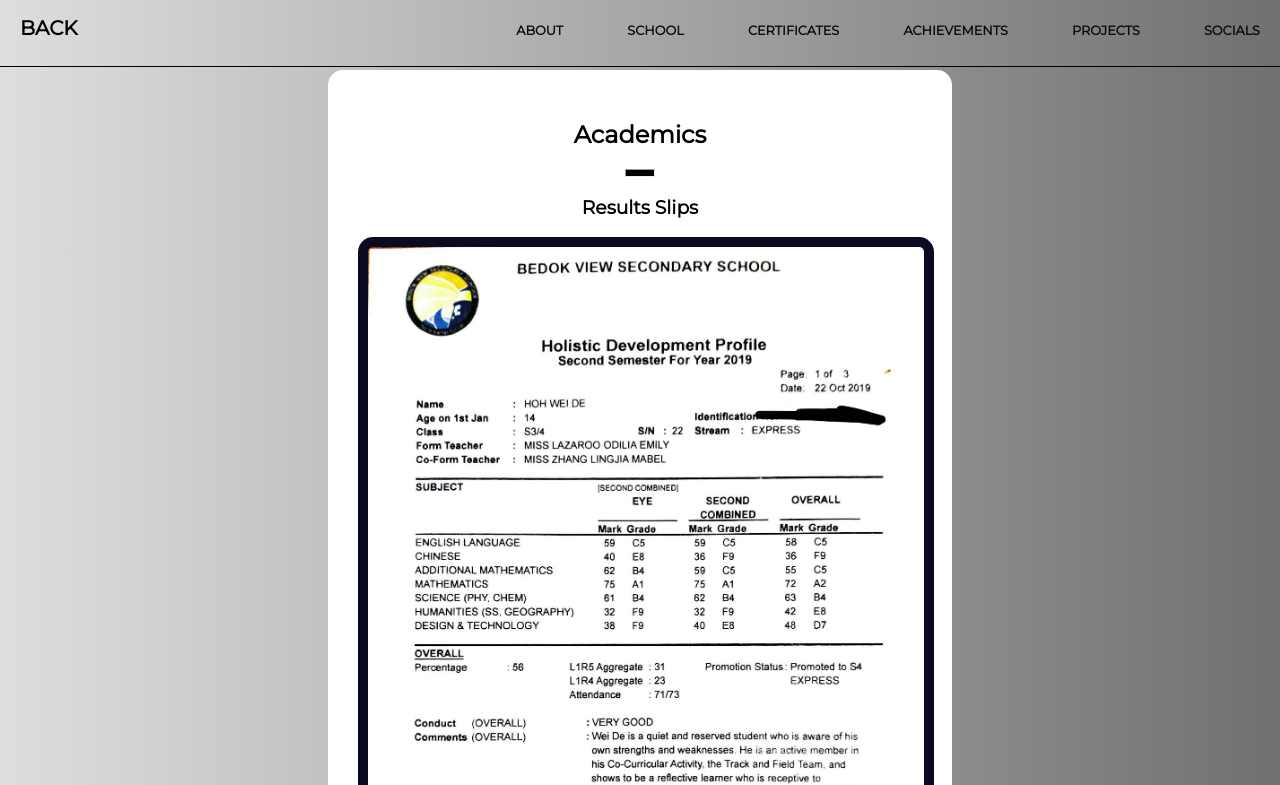
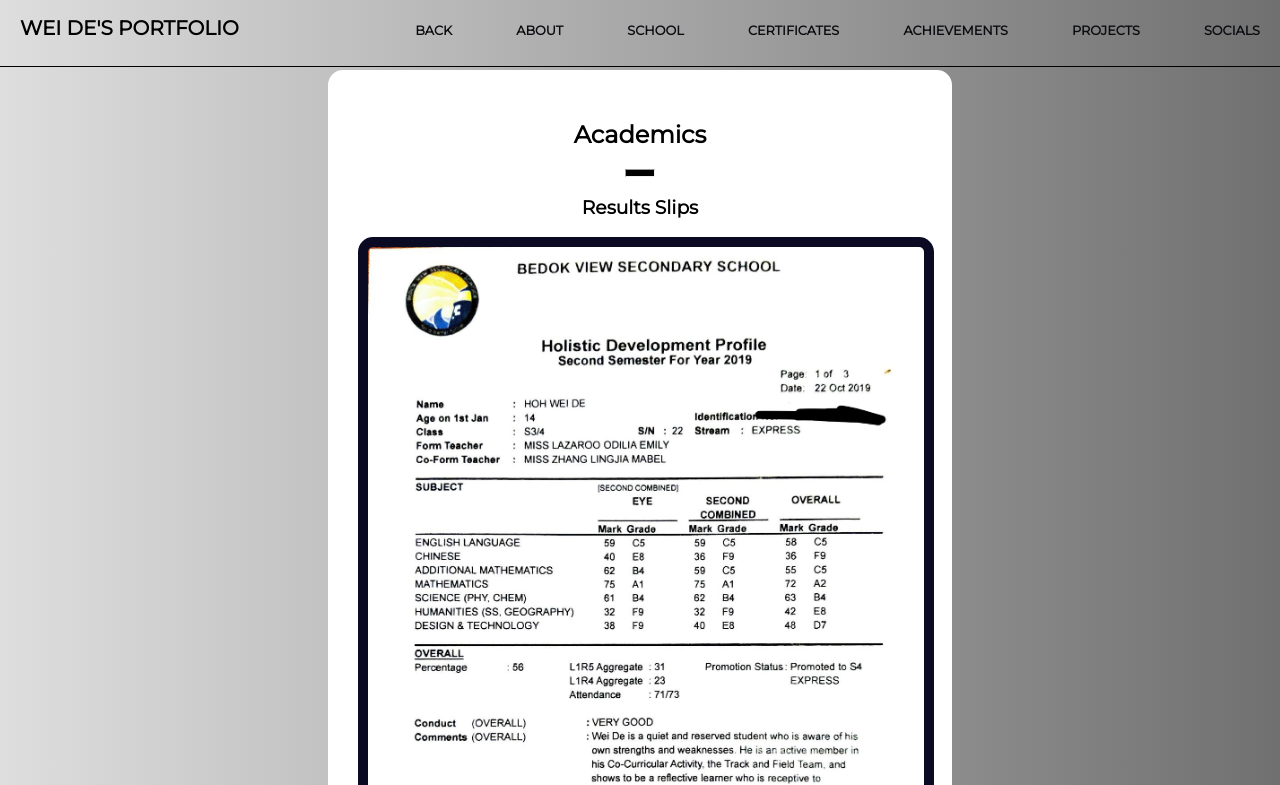
Before and after one commit to waggot/weide-portfolio, a plain HTML site: page page/academics.html in a window 1280 px wide. Shown: the top 785 px of the page. Drawn offline with Linux system fonts and the light colour scheme.

Commit message:
Update academics.html

```diff
--- a/page/academics.html
+++ b/page/academics.html
@@ -11,10 +11,10 @@
 <body class="body2">
     <header>
         <div class="container">
-            <a href="javascript:history.back()" class="home"><p class="logo1">BACK</p></a>
+            <a href="javascript:history.back()" class="home"><p class="logo1">WEI DE'S PORTFOLIO</p></a>
             <nav>
                 <ul>
-                    <li><a href="javascript:history.back()"></a></li>
+                    <li><a href="javascript:history.back()">Back</a></li>
                     <li><a href="showcase.html">About</a></li>
                     <li><a href="showcase.html#school">School</a></li>
                     <li><a href="showcase.html#certificates">Certificates</a></li>
```
